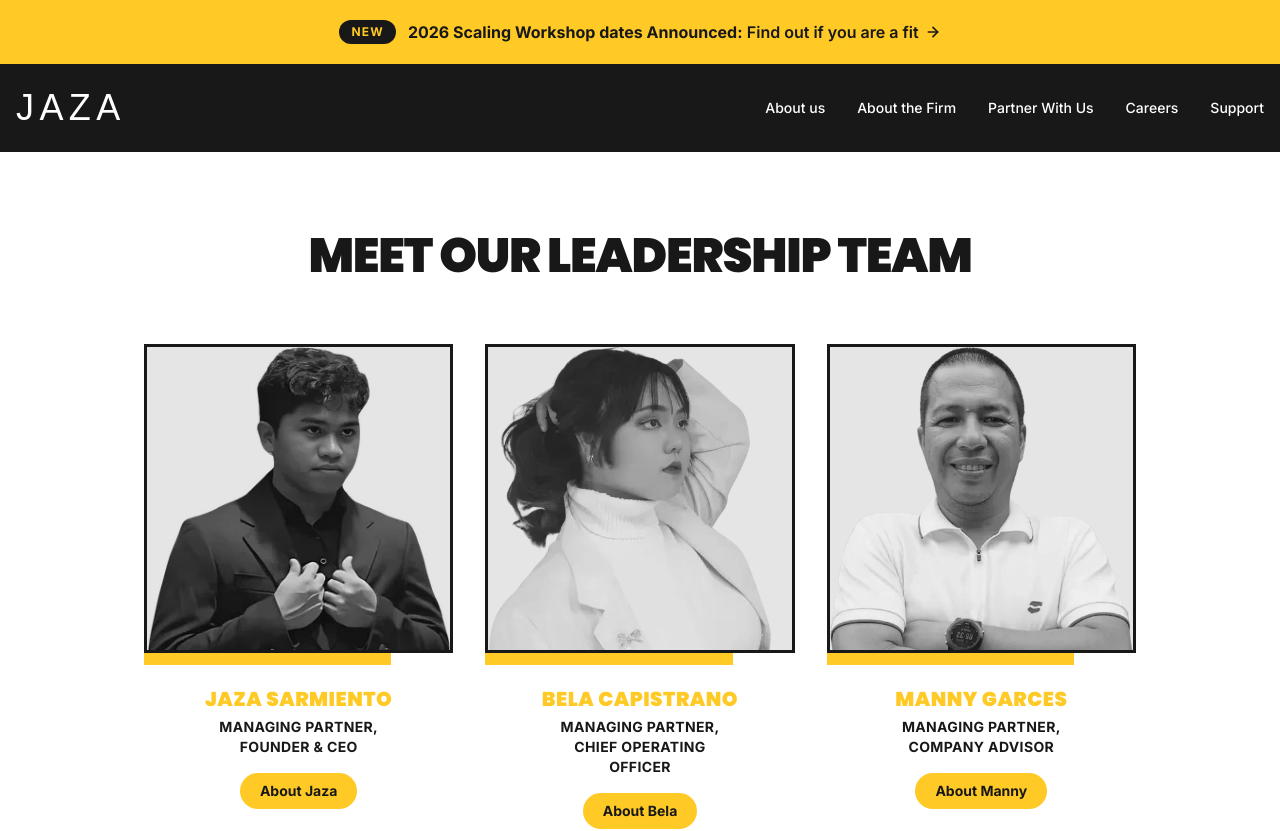
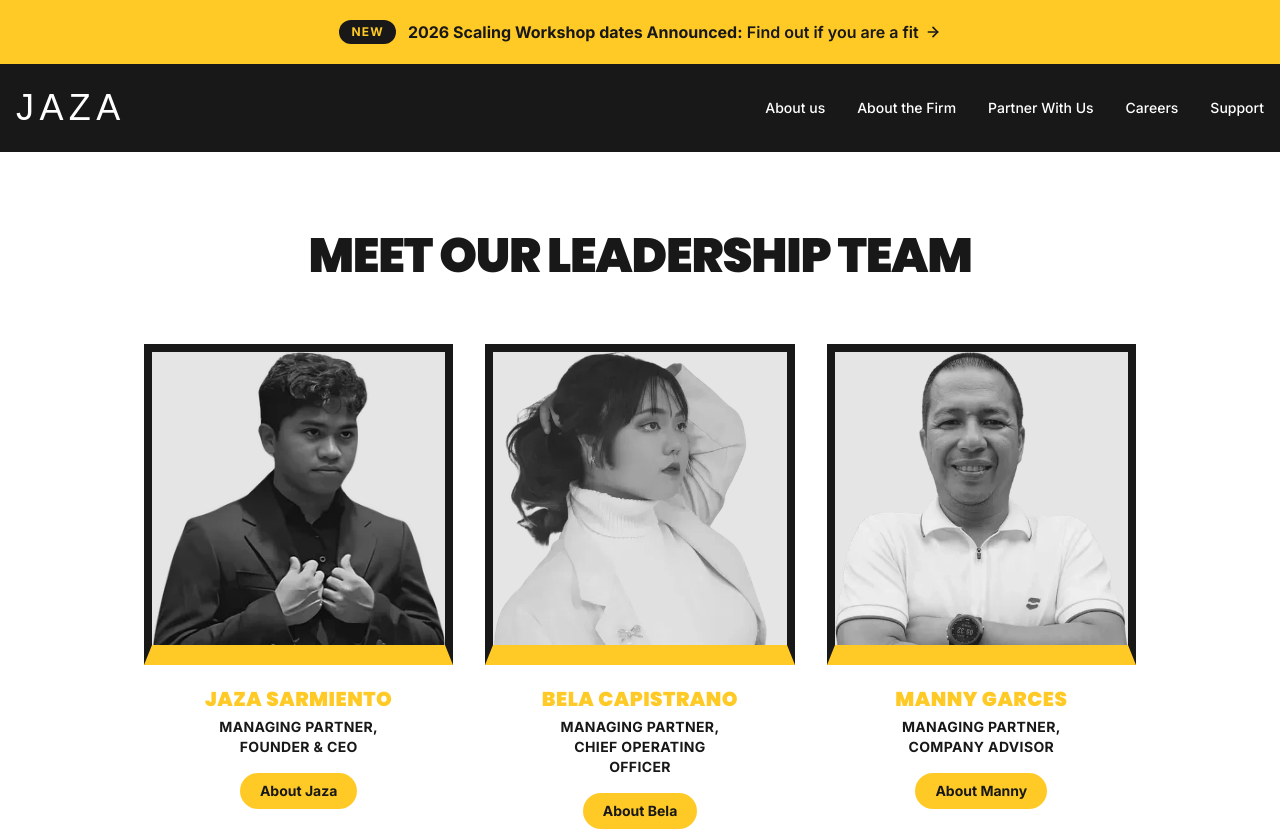
Before and after one commit to JAZA-Group-OS/jaza-media-site, a Next.js app: page /about-the-firm in a window 1280 px wide. Shown: the top 831 px of the page. Built offline with nearby package versions, Linux system fonts and the light colour scheme; a web font is replaced by a local one.

Commit message:
feat: card frame becomes 8px black top/sides + 20px yellow bottom

```diff
--- a/components/team-card.tsx
+++ b/components/team-card.tsx
@@ -26,8 +26,9 @@ export function TeamCard({ member }: { member: Member }) {
   return (
     <article className="flex flex-col items-center text-center">
       <div
-        className={`relative aspect-square w-full overflow-hidden border-[3px] ${borderClass} bg-neutral-200`}
+        className={`w-full border-x-[8px] border-t-[8px] border-b-[20px] ${borderClass} border-b-brand-yellow`}
       >
+        <div className="relative aspect-square w-full overflow-hidden bg-neutral-200">
           {member.image ? (
             <Image
               src={member.image}
@@ -40,7 +41,7 @@ export function TeamCard({ member }: { member: Member }) {
             <span className="sr-only">{altText}</span>
           )}
         </div>
-      <div className="h-3 w-4/5 self-start bg-brand-yellow" aria-hidden />
+      </div>
 
       <h3 className="mt-5 font-heading text-lg font-black uppercase tracking-wide text-brand-yellow md:text-xl">
         {displayName}
```
Lines whose indentation alone changed are shown as unchanged.
